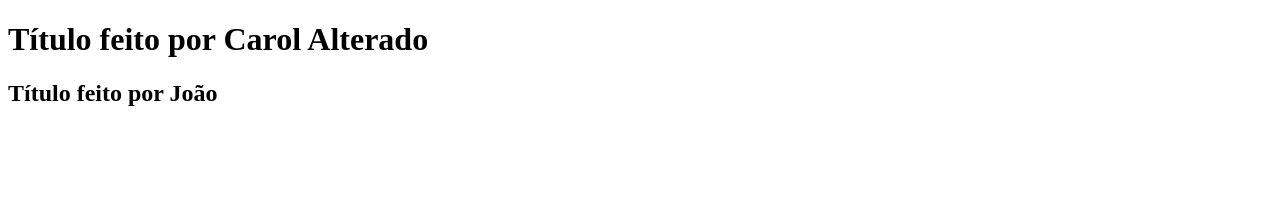
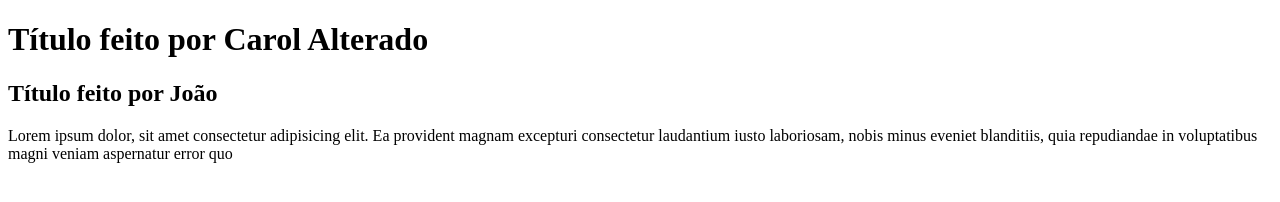
Before and after one commit to CarolHerdy/AULA-GIT-ESSENCIAL, a plain HTML site: page index.html in a window 1280 px wide. Drawn offline with Linux system fonts and the light colour scheme.

Commit message:
Alterado cor de fundo da página inicial

```diff
--- /dev/null
+++ b/estilo.css
@@ -0,0 +1,3 @@
+body {
+    background: gray;
+}
--- a/index.html
+++ b/index.html
@@ -10,5 +10,12 @@
     <h1>Título feito por Carol Alterado</h1>
     <h2>Título feito por João</h2>
 
+    <p>Lorem ipsum dolor, sit amet consectetur
+       adipisicing elit. Ea provident magnam excepturi
+       consectetur laudantium iusto laboriosam, nobis
+       minus eveniet blanditiis, quia repudiandae in
+       voluptatibus magni veniam aspernatur error quo
+    </p>
+
 </body>
 </html>
```
